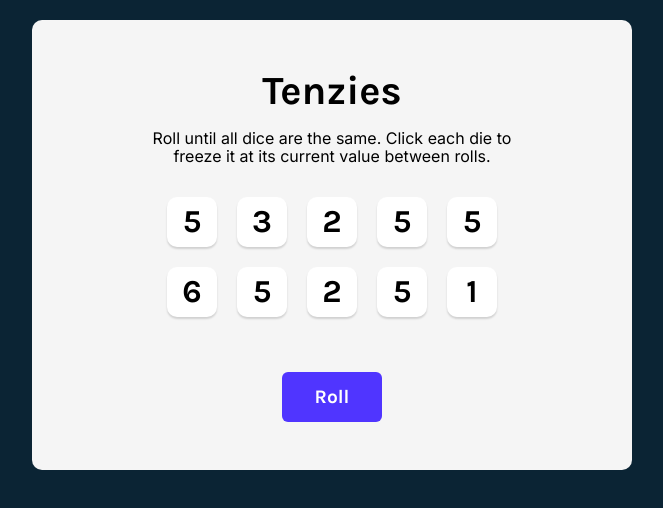
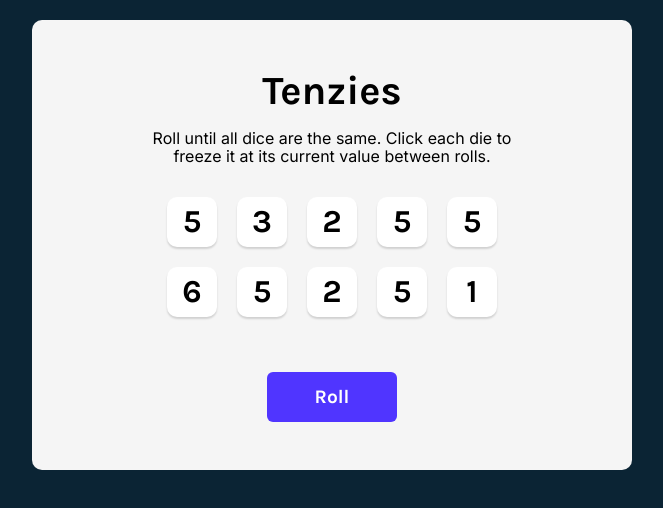
Before and after one commit to Vladislav-Burhovetskiy/tenzies-game, a React (Vite) app: page / in a window 1280 px wide. Shown: the top 508 px of the page, without its empty margins (308-971 px from the left). Built offline with nearby package versions, Linux system fonts and the light colour scheme.

Commit message:
add confetti for winer

```diff
--- a/App.jsx
+++ b/App.jsx
@@ -1,6 +1,7 @@
 import React, { useState, useEffect } from "react";
 import Die from "./Die.jsx";
 import { nanoid } from "nanoid";
+import Confetti from "react-confetti";
 
 export default function App() {
   const [dice, setDice] = useState(allNewDice());
@@ -59,6 +60,7 @@ export default function App() {
 
   return (
     <main>
+      {tenzies && <Confetti />}
       <h1 className="title">Tenzies</h1>
       <p className="instructions">
         Roll until all dice are the same. Click each die to freeze it at its
@@ -66,7 +68,7 @@ export default function App() {
       </p>
       <div className="dice-container">{diceElements}</div>
       <button className="roll-dice" onClick={rollDice}>
-        Roll
+        {tenzies ? "New Game" : "Roll"}
       </button>
     </main>
   );
--- a/package.json
+++ b/package.json
@@ -2,6 +2,7 @@
   "name": "tenzies-game",
   "dependencies": {
     "react": "18.2.0",
+    "react-confetti": "^6.1.0",
     "react-dom": "18.2.0"
   },
   "devDependencies": {
--- a/style.css
+++ b/style.css
@@ -59,7 +59,7 @@ main {
 
 .roll-dice {
   height: 50px;
-  width: 100px;
+  width: 130px;
   border: none;
   border-radius: 6px;
   background-color: #5035ff;
```
Also changed, not shown: 1 other file (tests, documents, lock files or other folders).
